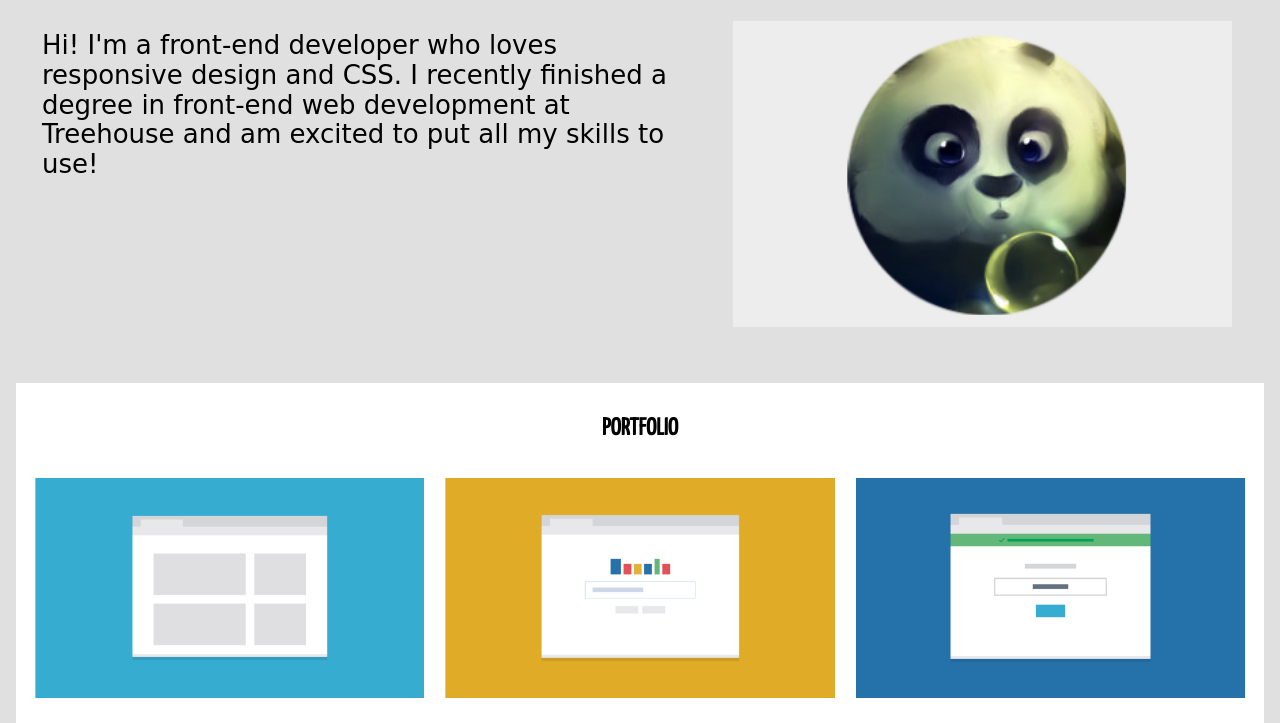
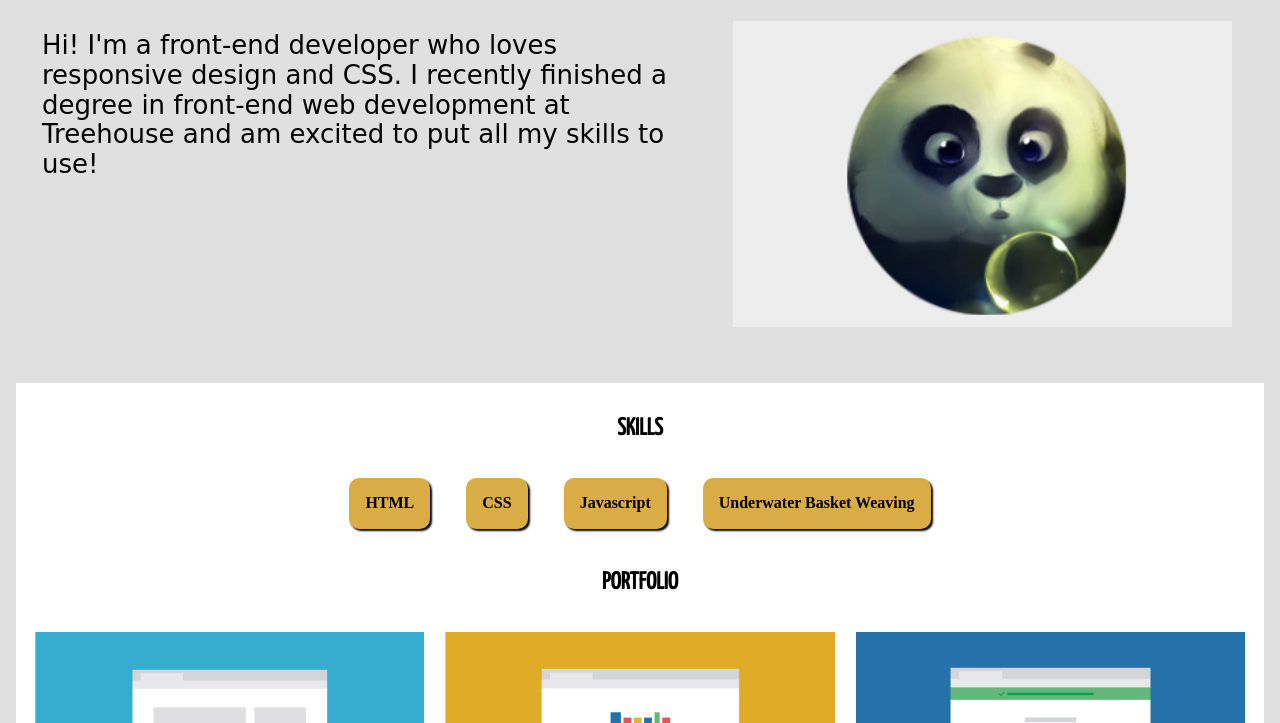
Before and after one commit to gitmonkus/TechDegree-Project-2, a plain HTML site: page index.html in a window 1280 px wide. Shown: the part 112-835 px from the top of the page. Drawn offline with Linux system fonts and the light colour scheme; a web font is replaced by a local one.

Commit message:
added skills section

```diff
--- a/css/styles.css
+++ b/css/styles.css
@@ -19,6 +19,10 @@ a {
     text-decoration: none;
     color: #3972A5;
 }
+a:hover {
+    color: orange;
+    text-decoration: underline;
+}
 h1 {
     margin: 0;
     padding: .5em 0;
@@ -31,13 +35,44 @@ h1,
 h2 {
     font-family: 'Yanone Kaffeesatz', sans-serif;
 }
+h1:hover,
+h2:hover {
+    text-shadow: 2px 2px orange;
+}
 p {
     font-family: 'Ranga', cursive;
+}
+p:hover,
+li:hover {
+    text-shadow: 2px 2px yellow;
+}
+
+img:hover {
+    transform: rotate(5deg);
 }
 /* =================================
   Base Layout Styles
 ==================================== */
-
+.main_skills li{
+    display: block;
+    border-radius: 10px;
+    box-shadow: 2px 2px 2px;
+    margin: 1em;
+    padding: 1em;
+    background: #D9AC45;
+    font-weight: bold;
+}
+.main_skills ul {
+    padding: 0;
+}
+.main_skills {
+    width: 90%;
+    margin: 0 auto;
+}
+.main_skills li:hover {
+    transform: rotate(5deg);
+    text-shadow: 1px 1px white;
+}
 .main_header,
 .main_footer,
 .bottom_nav,
@@ -86,6 +121,9 @@ p {
     width: 70%;
     margin: 1em 0;
 }
+.profile_image:hover {
+    transform: rotate(5deg);
+}
 .main_footer {
     padding: 2em 1em;
 }
@@ -114,9 +152,15 @@ span {
 
 @media (min-width: 768px) {
 
-    /* h2 {
-        font-size: 1em;
-    } */
+    .main_skills li{
+        display: inline-block;
+        border-radius: 10px;
+        box-shadow: 2px 2px 2px;
+        margin: 1em;
+        padding: 1em;
+        background: #D9AC45;
+        font-weight: bold;
+    }
     .main_nav li{
         display: inline-block;
         background: none;
--- a/index.html
+++ b/index.html
@@ -16,6 +16,7 @@
       <nav class="main_nav">
         <ul>
           <li><a href="#">HOME</a></li>
+          <li><a href="#skills">SKILLS</a></li>
           <li><a href="#portfolio">PORTFOLIO</a></li>
           <li><a href="#contact">CONTACT</a></li>
         </ul>
@@ -29,6 +30,17 @@
       </div> <!--container_top-->
     </header>
       <div class="container">
+          <section>
+              <h2 id="skills">SKILLS</h2>
+              <div class="main_skills">
+                <ul>
+                  <li>HTML</li>
+                  <li>CSS</li>
+                  <li>Javascript</li>
+                  <li>Underwater Basket Weaving</li>
+                </ul>
+              </div> <!--main_skills-->
+          </section>
           <h2 id="portfolio">PORTFOLIO</h2>
           <div class="screen_container">
           <article>
@@ -86,6 +98,7 @@
           <p>Steven Palfreyman</p>
          <div class="bottom_nav_wide_links">
           <p><a href="#">HOME</a></p>
+          <p><a href="#skills">SKILLS</a></p>
           <p><a href="#portfolio">PORTFOLIO</a></p>
           <p><a href="#contact">CONTACT</a></p>
         </div> <!--bottom_nav_wide_links-->
```
